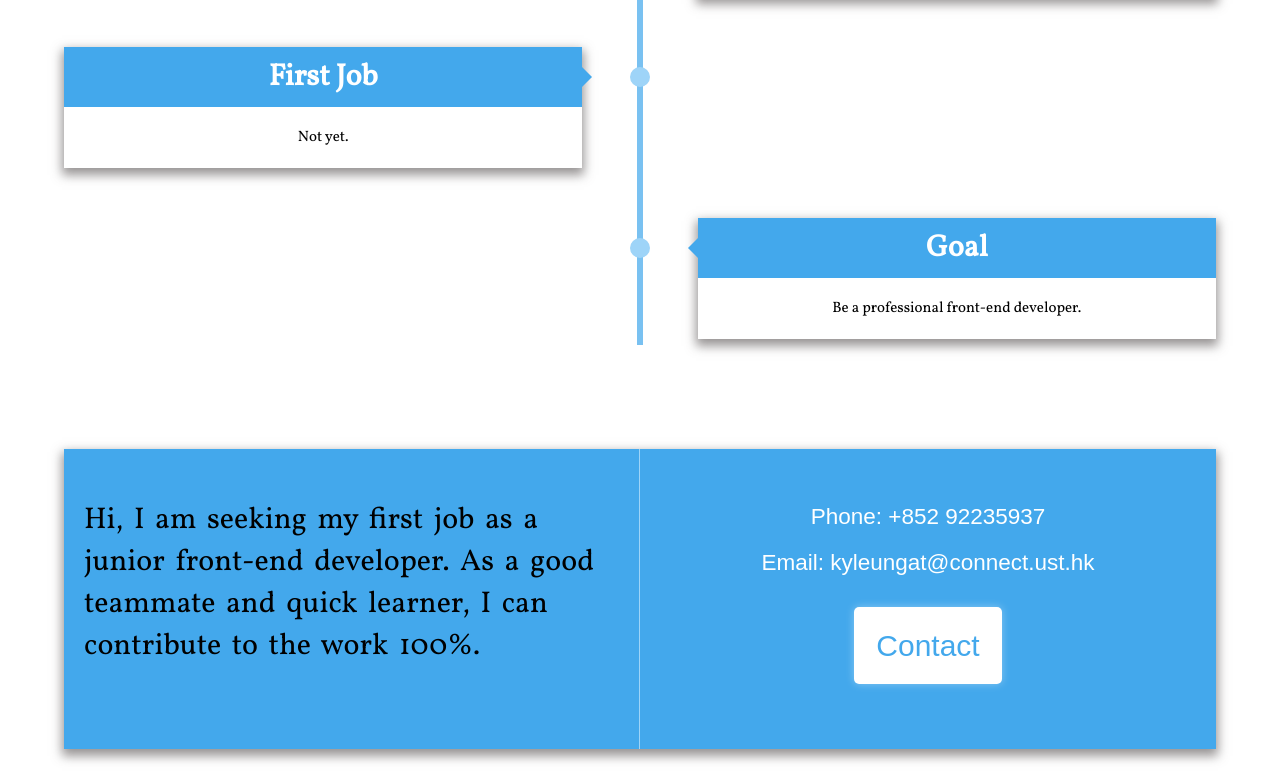
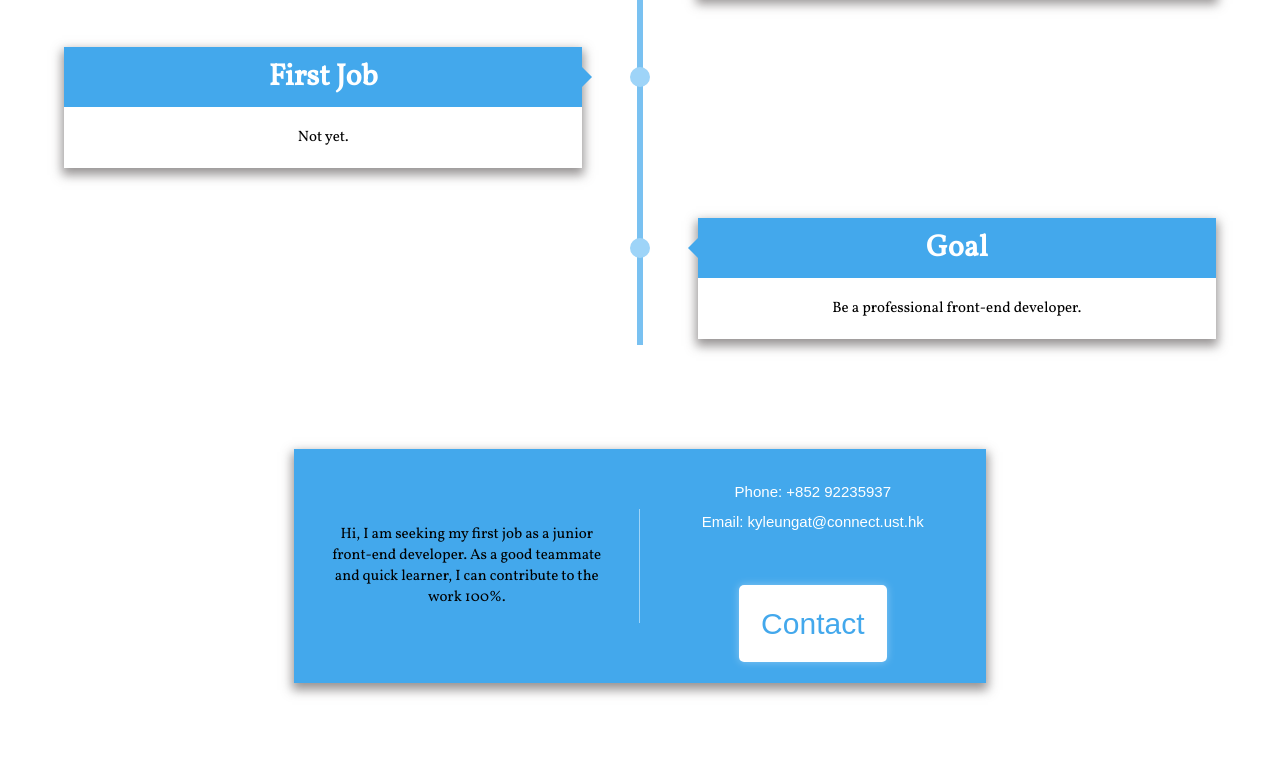
Before and after one commit to kyleungat/kyleungat.github.io, a plain HTML site: page index.html in a window 1280 px wide. Shown: the part 2390-3169 px from the top of the page. After the commit the page ends 3103 px from the top, so only its background shows below. Drawn offline with Linux system fonts and the light colour scheme.

Commit message:
fix the Contact Card.
Utilize the function of grid.

```diff
--- a/styles/main.css
+++ b/styles/main.css
@@ -161,10 +161,13 @@ article .skill-container ul li{
 
 /* Contact */
 .contact-card {
-    height: 300px;
+    width: 60%;
+    margin: 0 auto;
+    font-size: 1rem;
     background-color: #43a8ec;
     box-shadow: 0 5px 10px 2px #807c7cce;
     display: grid;
+    align-items: center;
     grid-template-columns: 50% 50%;
     grid-template-rows: 50% 50%;
     grid-template-areas:
@@ -173,19 +176,14 @@ article .skill-container ul li{
 }
 
 .contact-card .introduction{
-    text-align: left;
-    font-size: 2rem;
-    word-spacing: 0.3rem;
-    padding: 20px;
     grid-area: introduction;
+    padding: 0 10%;
     border-right: 1px solid #9ed4f8;
 }
 
 .contact-card .information{
-    font-size: 1.5rem;
     grid-area: information;
     color: #ffffff;
-    padding: 15px;
 }
 
 .contact-card .information ul{
@@ -195,7 +193,7 @@ article .skill-container ul li{
 }
 
 .contact-card .information ul li{
-    margin-top: 20px;
+    line-height: 2;
 }
 
 
@@ -212,7 +210,6 @@ article .skill-container ul li{
     font-size: 2rem;
     padding: 20px;
     border-radius: 5px;
-    margin-top: 10px;
     animation: glowing2 0.8s infinite ;
 }
 
```
